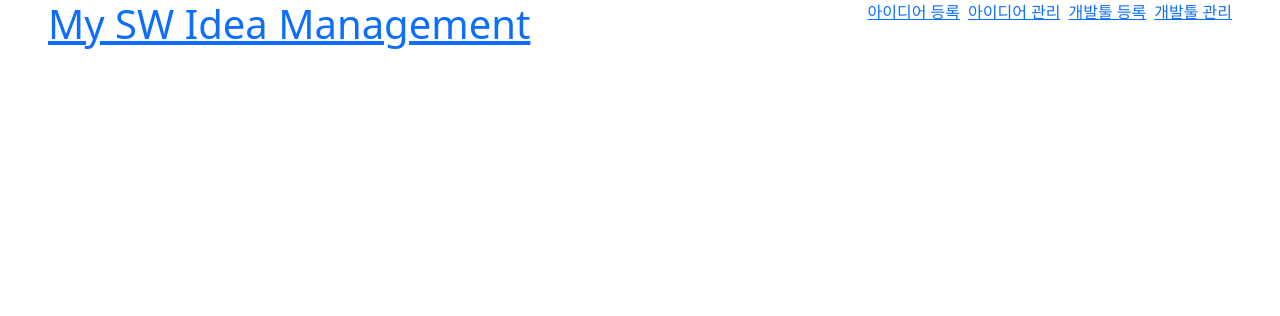
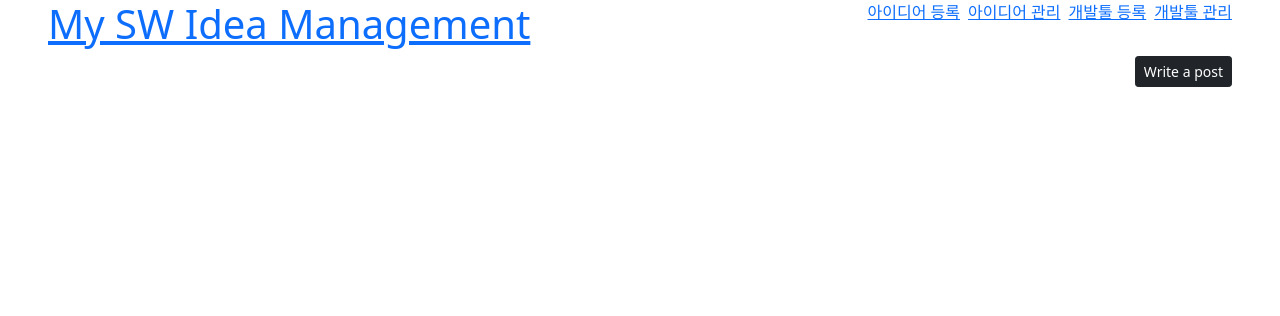
Before and after one commit to unhyif/KimJihyun, a Django app: page / in a window 1280 px wide. Shown: the top 316 px of the page. Run offline with Django 4.2, Linux system fonts and the light colour scheme; data that the repository does not hold is empty; some libraries are stand-ins or nearby versions.

Commit message:
Use dataset

```diff
--- a/piro16_Ajax_Pirostagram/pirostagram/static/css/style.css
+++ b/piro16_Ajax_Pirostagram/pirostagram/static/css/style.css
@@ -21,12 +21,12 @@ form {
 .post {
   gap: 2px;
 }
-.cform__author {
+.form__author {
   border: 1px solid rgb(185, 185, 185);
   border-radius: 5px;
   width: 80px;
 }
-.cform__content {
+.form__content {
   border: none;
   border-radius: 5px;
   width: 100%;
--- a/piro16_Ajax_Pirostagram/pirostagram/static/js/home.js
+++ b/piro16_Ajax_Pirostagram/pirostagram/static/js/home.js
@@ -2,14 +2,16 @@
 
 const requestLike = new XMLHttpRequest();
 const onClickLike = (id) => {
-  const post = document.querySelector(`#post-${id}`); // need to learn: event 일어난 button 자체 지정법
+  const post = document.querySelector(`.post[data-id="${id}"]`);
+
   let action;
-  if (post.classList.contains("on")) {
+  if (post.hasAttribute("data-liked")) {
     action = "minus";
+    post.removeAttribute("data-liked");
   } else {
     action = "plus";
+    post.setAttribute("data-liked", true);
   }
-  post.classList.toggle("on");
 
   const url = "/like/";
   requestLike.open("POST", url, true);
@@ -20,11 +22,11 @@ const onClickLike = (id) => {
   requestLike.send(JSON.stringify({ id: id, action: action }));
 };
 
-const likeHandleResponse = () => {
+const likeResHandler = () => {
   if (requestLike.status < 400) {
     const { id, action } = JSON.parse(requestLike.response);
-    const heart = document.querySelector(`#post-${id} .heart`);
-    const num = document.querySelector(`#post-${id} .num`);
+    const heart = document.querySelector(`.post[data-id="${id}"] .heart`);
+    const num = document.querySelector(`.post[data-id="${id}"] .num`);
     let hrt;
     let cnt;
 
@@ -42,7 +44,7 @@ const likeHandleResponse = () => {
 
 requestLike.onreadystatechange = () => {
   if (requestLike.readyState === XMLHttpRequest.DONE) {
-    likeHandleResponse();
+    likeResHandler();
   }
 };
 
@@ -50,44 +52,52 @@ requestLike.onreadystatechange = () => {
 
 const forms = document.querySelectorAll("form");
 forms.forEach((value) => {
-  const id = Number(value.id.split("-")[1]);
+  const post_id = Number(value.getAttribute("data-id"));
   value.addEventListener("submit", (e) => {
     e.preventDefault(); // prevents reload, submits data but views.py does nothing
-    writeComment(id);
+    writeComment(post_id);
   });
 });
 
 const requestWrite = new XMLHttpRequest();
-const writeComment = (id) => {
-  const form = document.querySelector(`#form-${id}`);
-  const author = form.querySelector(".cform__author");
-  const content = form.querySelector(".cform__content");
+const writeComment = (post_id) => {
+  const form = document.querySelector(`form[data-id="${post_id}"]`);
+  const author = form.querySelector(".form__author");
+  const content = form.querySelector(".form__content");
 
-  const url = "/comment/";
+  const url = "/write/";
   if (author.value && content.value) {
-    // vaildty 검증 방법..?
+    // validity 검증 방법..?
     requestWrite.open("POST", url, true);
     requestWrite.setRequestHeader(
       "Content-Type",
       "application/x-www-form-urlencoded"
     );
     requestWrite.send(
-      JSON.stringify({ id: id, author: author.value, content: content.value })
+      JSON.stringify({
+        post_id: post_id,
+        author: author.value,
+        content: content.value,
+      })
     );
     author.value = null;
     content.value = null;
   }
 };
 
-const writeHandleResponse = () => {
+const writeResHandler = () => {
   if (requestWrite.status < 400) {
-    const { id, comment_id, author, content } = JSON.parse(
+    const { post_id, comment_id, author, content } = JSON.parse(
       requestWrite.response
     );
-    const comments = document.querySelector(`#post-${id} .comments`);
+    const comments = document.querySelector(
+      `.post[data-id="${post_id}"] .comments`
+    );
+
     const comment = document.createElement("div");
+    comment.classList.toggle("comment");
     comment.classList.toggle("my-2");
-    comment.classList.toggle(`comment-${comment_id}`);
+    comment.setAttribute("data-id", comment_id);
     comment.innerHTML = `<span class="comment__author mx-3">${author}</span><span class="comment__content">${content}</span> <button class="btn btn-sm btn-danger" onclick="onClickDelete(${comment_id})">-</button>`;
     comments.append(comment);
   }
@@ -95,7 +105,7 @@ const writeHandleResponse = () => {
 
 requestWrite.onreadystatechange = () => {
   if (requestWrite.readyState === XMLHttpRequest.DONE) {
-    writeHandleResponse();
+    writeResHandler();
   }
 };
 
@@ -112,17 +122,16 @@ const onClickDelete = (id) => {
   requestDelete.send(JSON.stringify({ id: id }));
 };
 
-const deleteHandleResponse = () => {
+const deleteResHandler = () => {
   if (requestDelete.status < 400) {
     const { id } = JSON.parse(requestDelete.response);
-    console.log(id);
-    comment = document.querySelector(`.comment-${id}`);
+    comment = document.querySelector(`.comment[data-id="${id}"]`);
     comment.remove();
   }
 };
 
 requestDelete.onreadystatechange = () => {
   if (requestDelete.readyState === XMLHttpRequest.DONE) {
-    deleteHandleResponse();
+    deleteResHandler();
   }
 };
--- a/piro16_Ajax_Pirostagram/pirostagram/templates/home.html
+++ b/piro16_Ajax_Pirostagram/pirostagram/templates/home.html
@@ -1,34 +1,37 @@
 {% extends "base.html" %} {% load static %} {% block content %}
+<div style="text-align: right;">
+<a href="/create" class="btn btn-sm btn-dark">Write a post</a>
+</div>
 <div class="posts d-flex flex-column align-items-center">
   {% for post in posts %}
   <div
-    id="post-{{post.id}}"
+    data-id="{{post.id}}"
     class="post border border-secondary d-flex flex-column align-items-center p-2 me-2 w-50"
   >
     <div class="post__img">
       <img src="https://picsum.photos/200" alt="{{post.title}}" />
     </div>
     <h5 class="post__title mt-2">{{post.title}}</h6>
-    <div class="post__content">{{post.content}}</div>
-    <button class="btn btn-light likeBtn" onclick="onClickLike({{post.id}})"><span class="heart">🤍</span> <span class="num">{{post.like}}</span> Likes</button>
+    <div class="post__content text-center">{{post.content}}</div>
+    <button class="btn align-self-start" onclick="onClickLike({{post.id}})"><span class="heart">🤍</span> <span class="num">{{post.like}}</span> Likes</button>
     <div class="comments w-100">
         {% for comment in post.comments.all %}
-        <div class="my-2 comment-{{comment.id}}"><span class="comment__author mx-3">{{comment.author}}</span><span class="comment__content">{{comment.content}}</span> <button class="btn btn-sm btn-danger" onclick="onClickDelete({{comment.id}})">-</button></div>
+        <div data-id="{{comment.id}}" class="comment my-2"><span class="comment__author mx-3">{{comment.author}}</span><span class="comment__content">{{comment.content}}</span> <button class="btn btn-sm btn-danger" onclick="onClickDelete({{comment.id}})">-</button></div>
         {% endfor %}
     </div>
-        <form method="POST" id="form-{{post.id}}" class="d-flex align-items-center w-100 mt-2">
+        <form method="POST" data-id="{{post.id}}" class="d-flex align-items-center w-100 mt-2">
             {% load widget_tweaks %}
             {% csrf_token %}
             {{ form.non_field_errors }}
     <div class="fieldWrapper">
         {{ form.author.errors }}
-        {{ form.author|add_class:"cform__author"|attr:"placeholder:이름" }}
+        {{ form.author|add_class:"form__author"|attr:"placeholder:이름" }}
     </div>
     <div class="fieldWrapper w-100">
         {{ form.content.errors }}
-        {{ form.content|add_class:"cform__content"|attr:"placeholder:내용을 입력하세요" }}
+        {{ form.content|add_class:"form__content"|attr:"placeholder:내용을 입력하세요" }}
     </div>
-    <button class="writeBtn btn btn-sm btn-warning w-auto">Write</button>
+    <button class="btn btn-sm btn-warning w-auto">Write</button>
     </form>
     </div>
     {% endfor %}
--- a/piro16_Ajax_Pirostagram/pirostagram/urls.py
+++ b/piro16_Ajax_Pirostagram/pirostagram/urls.py
@@ -8,6 +8,6 @@ urlpatterns = [
     path('', home, name="home"),
     path('create/', create, name="create"),
     path('like/', like, name="like"),
-    path('comment/', comment, name="comment"),
+    path('write/', write, name="write"),
     path('delete/', delete, name="delete")
 ]
--- a/piro16_Ajax_Pirostagram/pirostagram/views.py
+++ b/piro16_Ajax_Pirostagram/pirostagram/views.py
@@ -25,29 +25,30 @@ def like(request):
     req = json.loads(request.body)
     post_id = req["id"]
     action = req["action"]
-    post = Post.objects.get(id=post_id)
+    post = get_object_or_404(Post, id=post_id)
 
     if action == "plus":
         post.like += 1
     else:
         post.like -= 1
     post.save()
+
     return JsonResponse({"id":post_id, "action":action})
 
 @csrf_exempt
-def comment(request):
+def write(request):
     req = json.loads(request.body)
-    post_id = req["id"]
+    post_id = req["post_id"]
     author = req["author"]
     content = req["content"]
+    comment = Comment.objects.create(parent_post=get_object_or_404(Post, id=post_id), author=author, content=content)
 
-    comment = Comment.objects.create(parent_post=get_object_or_404(Post, id=post_id), author=author, content=content)
-    return JsonResponse({"id":post_id, "comment_id":getattr(comment, "id"), "author":author, "content":content})
+    return JsonResponse({"post_id":post_id, "comment_id":getattr(comment, "id"), "author":author, "content":content})
 
 @csrf_exempt
 def delete(request):
     req = json.loads(request.body)
     comment_id = req["id"]
-    comment = get_object_or_404(Comment, id=comment_id)
-    comment.delete()
+    get_object_or_404(Comment, id=comment_id).delete()
+
     return JsonResponse({"id":comment_id})
--- a/piro16_Ajax_Pirostagram/requirements.txt
+++ b/piro16_Ajax_Pirostagram/requirements.txt
@@ -1,6 +1,5 @@
 asgiref==3.4.1
 Django==4.0.1
 django-widget-tweaks==1.4.12
-soupsieve==2.3.1
 sqlparse==0.4.2
 tzdata==2021.5
```
Also changed, not shown: piro16_Ajax_Pirostagram/pirostagram/templates/temp.html (deleted, +0 -15 lines), piro16_Ajax_Pirostagram/README.md, piro16_Ajax_Pirostagram/pirostagram/migrations/0001_initial.py.
